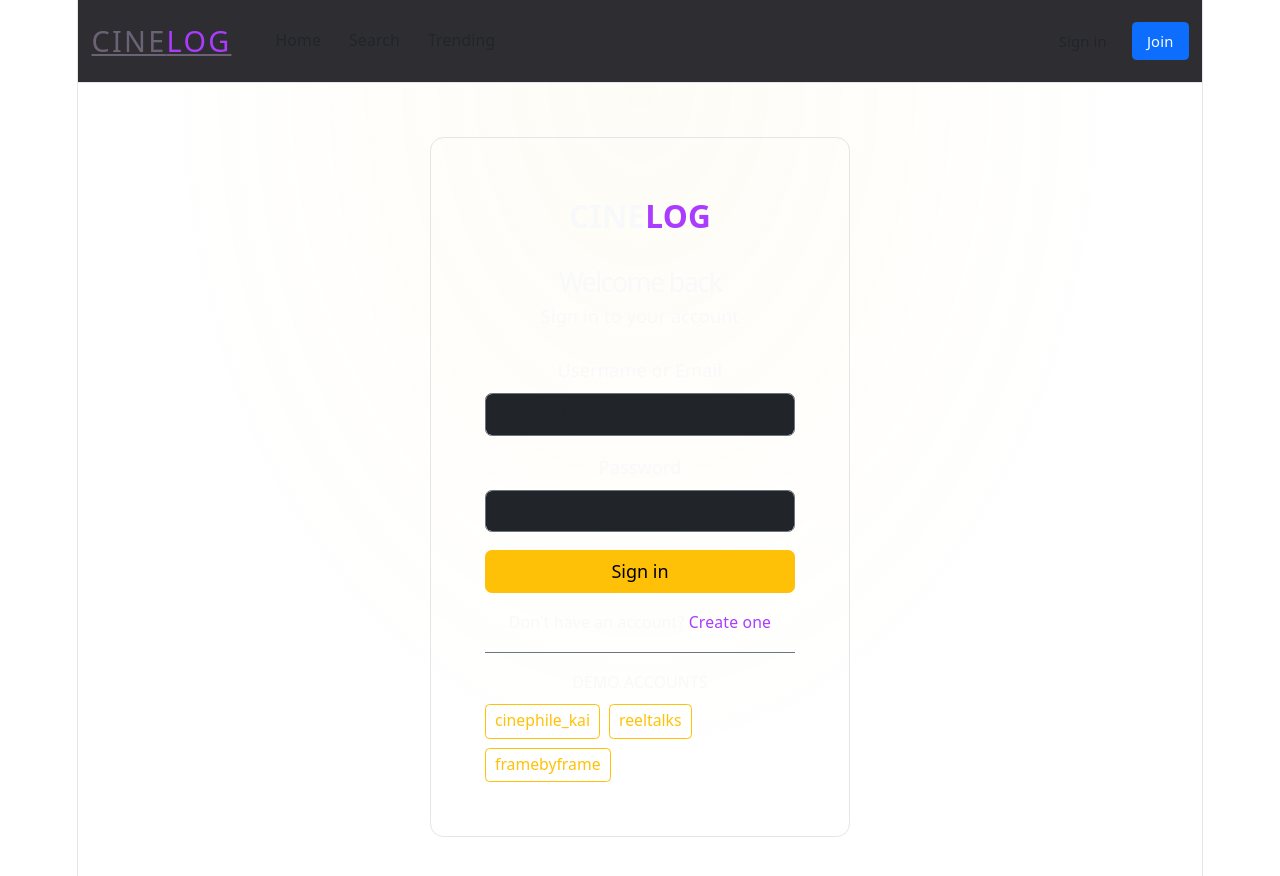
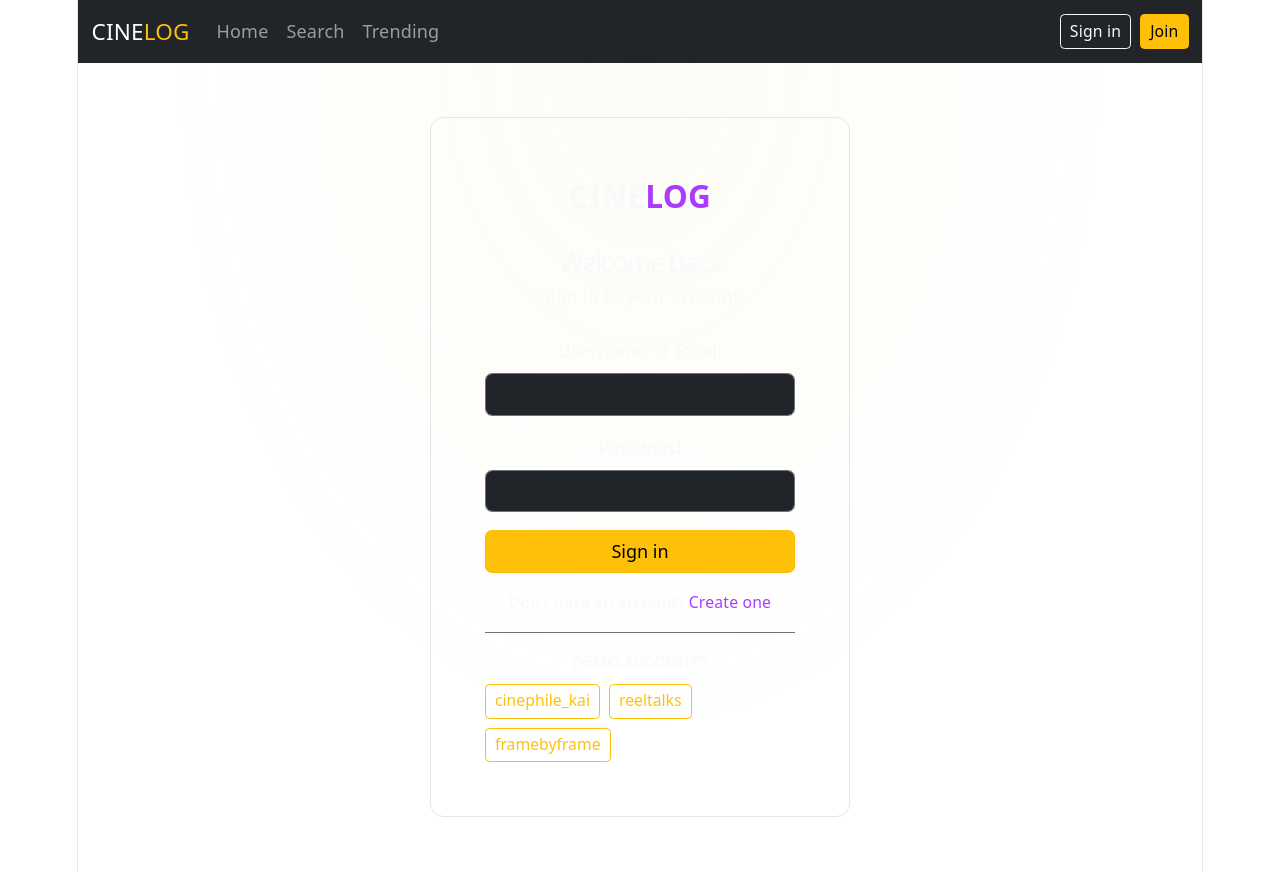
Before and after one commit to DaiPhucVu/movieProject, a Vue app: page /login in a window 1280 px wide. Shown: the top 876 px of the page. Built offline with nearby package versions, Linux system fonts and the light colour scheme.

Commit message:
edit navbar and home page

```diff
--- a/src/components/NavBar.vue
+++ b/src/components/NavBar.vue
@@ -1,49 +1,49 @@
 <template>
-  <nav class="navbar">
-    <div class="container nav-inner">
-      <RouterLink to="/" class="logo">CINE<span>LOG</span></RouterLink>
+  <nav class="navbar navbar-expand-md navbar-dark bg-dark sticky-top">
+    <div class="container">
 
-      <div class="nav-links">
-        <RouterLink to="/" class="nav-link">Home</RouterLink>
+      <!-- Logo -->
+      <RouterLink to="/" class="navbar-brand">
+        CINE<span class="text-warning">LOG</span>
+      </RouterLink>
+
+      <!-- Toggler for mobile -->
+      <button class="navbar-toggler" type="button" @click="menuOpen = !menuOpen">
+        <span class="navbar-toggler-icon"></span>
+      </button>
+
+      <!-- Navbar links -->
+      <div :class="['collapse navbar-collapse', menuOpen ? 'show' : '']">
+        <ul class="navbar-nav me-auto mb-2 mb-md-0">
+          <li class="nav-item">
+            <RouterLink to="/" class="nav-link" exact>Home</RouterLink>
+          </li>
+          <li class="nav-item">
             <RouterLink to="/search" class="nav-link">Search</RouterLink>
+          </li>
+          <li class="nav-item">
             <RouterLink to="/trending" class="nav-link">Trending</RouterLink>
-        <RouterLink v-if="auth.isAuthenticated" to="/watchlist" class="nav-link">Watchlist</RouterLink>
-      </div>
+          </li>
+          <li class="nav-item" v-if="auth.isAuthenticated">
+            <RouterLink to="/watchlist" class="nav-link">Watchlist</RouterLink>
+          </li>
+        </ul>
 
-      <div class="nav-actions">
+        <!-- User actions -->
+        <div class="d-flex align-items-center gap-2">
           <template v-if="auth.isAuthenticated">
-          <RouterLink :to="`/profile/${auth.user.username}`" class="avatar-link">
-            <img :src="auth.user.avatar" :alt="auth.user.displayName" class="nav-avatar" />
-            <span class="nav-username">{{ auth.user.displayName }}</span>
+            <RouterLink :to="`/profile/${auth.user.username}`" class="d-flex align-items-center gap-2 text-decoration-none text-light">
+              <img :src="auth.user.avatar" :alt="auth.user.displayName" class="rounded-circle" style="width:32px; height:32px; object-fit:cover; border:2px solid #ffc107;" />
+              <span>{{ auth.user.displayName }}</span>
             </RouterLink>
-          <button class="btn btn-ghost btn-sm" @click="handleLogout">Sign out</button>
+            <button class="btn btn-outline-warning btn-sm" @click="handleLogout">Sign out</button>
           </template>
           <template v-else>
-          <RouterLink to="/login" class="btn btn-ghost btn-sm">Sign in</RouterLink>
-          <RouterLink to="/register" class="btn btn-primary btn-sm">Join</RouterLink>
+            <RouterLink to="/login" class="btn btn-outline-light btn-sm">Sign in</RouterLink>
+            <RouterLink to="/register" class="btn btn-warning btn-sm">Join</RouterLink>
           </template>
         </div>
-
-      <!-- Mobile menu toggle -->
-      <button class="hamburger" @click="menuOpen = !menuOpen" aria-label="Toggle menu">
-        <span></span><span></span><span></span>
-      </button>
       </div>
-
-    <!-- Mobile drawer -->
-    <div v-if="menuOpen" class="mobile-menu">
-      <RouterLink to="/" class="mobile-link" @click="menuOpen = false">Home</RouterLink>
-      <RouterLink to="/search" class="mobile-link" @click="menuOpen = false">Search</RouterLink>
-      <RouterLink to="/trending" class="mobile-link" @click="menuOpen = false">Trending</RouterLink>
-      <RouterLink v-if="auth.isAuthenticated" to="/watchlist" class="mobile-link" @click="menuOpen = false">Watchlist</RouterLink>
-      <template v-if="auth.isAuthenticated">
-        <RouterLink :to="`/profile/${auth.user.username}`" class="mobile-link" @click="menuOpen = false">Profile</RouterLink>
-        <button class="mobile-link" style="text-align:left;width:100%;color:var(--red);" @click="handleLogout">Sign out</button>
-      </template>
-      <template v-else>
-        <RouterLink to="/login" class="mobile-link" @click="menuOpen = false">Sign in</RouterLink>
-        <RouterLink to="/register" class="mobile-link" @click="menuOpen = false">Join</RouterLink>
-      </template>
     </div>
   </nav>
 </template>
@@ -65,49 +65,10 @@ function handleLogout() {
 </script>
 
 <style scoped>
-.navbar {
-  position: sticky; top: 0; z-index: 100;
-  background: rgba(10,10,15,0.85); backdrop-filter: blur(16px);
-  border-bottom: 1px solid var(--border);
+.navbar-nav .nav-link.router-link-active {
+  color: #ffc107 !important; /* highlight active link */
 }
-.nav-inner {
-  display: flex; align-items: center; gap: 32px;
-  height: 64px;
-}
-.logo {
-  font-family: var(--font-display);
-  font-size: 1.6rem; letter-spacing: 0.08em; color: var(--text);
-  flex-shrink: 0;
-}
-.logo span { color: var(--accent); }
-.nav-links { display: flex; gap: 4px; flex: 1; }
-.nav-link {
-  padding: 6px 12px; border-radius: 6px;
-  font-size: 0.875rem; color: var(--text-muted);
-  transition: all var(--transition);
-}
-.nav-link:hover, .nav-link.router-link-active { color: var(--text); background: var(--surface); }
-.nav-actions { display: flex; align-items: center; gap: 10px; margin-left: auto; }
-.avatar-link { display: flex; align-items: center; gap: 8px; }
-.nav-avatar { width: 30px; height: 30px; border-radius: 50%; object-fit: cover; border: 2px solid var(--accent); }
-.nav-username { font-size: 0.875rem; color: var(--text-muted); }
-.btn-sm { padding: 7px 14px; font-size: 0.82rem; }
-.hamburger { display: none; flex-direction: column; gap: 5px; padding: 6px; background: none; border: none; cursor: pointer; margin-left: auto; }
-.hamburger span { display: block; width: 22px; height: 2px; background: var(--text); border-radius: 2px; }
-.mobile-menu {
-  display: flex; flex-direction: column;
-  border-top: 1px solid var(--border);
-  background: var(--bg2); padding: 12px 0;
-}
-.mobile-link {
-  padding: 12px 24px; font-size: 0.95rem; color: var(--text-muted);
-  display: block; background: none; border: none; cursor: pointer;
-  font-family: var(--font-body);
-  transition: color var(--transition);
-}
-.mobile-link:hover { color: var(--text); }
-@media (max-width: 768px) {
-  .nav-links, .nav-actions { display: none; }
-  .hamburger { display: flex; }
+.navbar-nav .nav-link:hover {
+  color: #ffc107 !important;
 }
 </style>
--- a/src/views/HomeView.vue
+++ b/src/views/HomeView.vue
@@ -1,38 +1,31 @@
 <template>
   <div class="home">
     <!-- Hero Section -->
-    <section class="hero position-relative d-flex align-items-end" style="min-height: 70vh;">
-      <div class="hero-bg position-absolute inset-0">
-        <img :src="featured.backdrop" :alt="featured.title" class="w-100 h-100 object-fit-cover opacity-25" />
-        <div class="hero-gradient position-absolute inset-0"></div>
+    <section class="hero position-relative">
+      <img :src="featured.backdrop" :alt="featured.title" class="w-100 hero-img" />
+      <div class="hero-gradient position-absolute top-0 start-0 w-100 h-100"></div>
+      <div class="container hero-content position-relative text-light py-5">
+        <div class="d-flex align-items-center gap-3 mb-3">
+          <span class="badge bg-warning text-dark">{{ featured.type === 'tv' ? 'TV Series' : 'Film' }}</span>
+          <span class="fw-semibold">{{ featured.year }}</span>
         </div>
-
-      <div class="container position-relative pb-5">
-        <div class="row">
-          <div class="col-12 col-md-8">
-            <div class="hero-meta d-flex align-items-center gap-2 mb-2">
-              <span class="badge bg-primary">{{ featured.type === 'tv' ? 'TV Series' : 'Film' }}</span>
-              <span class="text-muted small">{{ featured.year }}</span>
-            </div>
-
-            <h1 class="hero-title display-1">{{ featured.title }}</h1>
-            <p class="text-muted">{{ featured.synopsis }}</p>
-
+        <h1 class="display-4 fw-bold">{{ featured.title }}</h1>
+        <p class="lead text-light" style="max-width: 600px;">{{ featured.synopsis }}</p>
         <div class="d-flex align-items-center gap-2 mb-3">
           <span class="text-warning fs-5">★</span>
-              <span class="fw-semibold fs-4 text-warning">{{ featured.rating }}</span>
-              <span class="text-muted">/10</span>
-              <span class="small text-muted ms-1">{{ featured.reviewCount }} reviews</span>
+          <span class="fw-semibold">{{ featured.rating }}</span>
+          <span class="text-light">/10</span>
+          <span class="text-light ms-2">{{ featured.reviewCount }} reviews</span>
         </div>
-
-            <div class="d-flex flex-wrap gap-2">
+        <div class="d-flex gap-2 flex-wrap">
           <RouterLink :to="`/media/${featured.id}`" class="btn btn-primary">View Details</RouterLink>
-              <button v-if="auth.isAuthenticated" class="btn btn-outline-light"
-                @click="mediaStore.toggleWatchlist(featured.id)">
+          <button
+            v-if="auth.isAuthenticated"
+            class="btn btn-outline-light"
+            @click="mediaStore.toggleWatchlist(featured.id)"
+          >
             {{ mediaStore.isInWatchlist(featured.id) ? '✓ In Watchlist' : '+ Watchlist' }}
           </button>
-            </div>
-          </div>
         </div>
       </div>
     </section>
@@ -40,31 +33,39 @@
     <!-- Trending Section -->
     <section class="section py-5">
       <div class="container">
-        <h2 class="section-title mb-4">Trending <span>Now</span></h2>
+        <h2 class="mb-4 text-light">Trending <span class="text-warning">Now</span></h2>
         <div class="row g-3">
           <div class="col-6 col-sm-4 col-md-3 col-lg-2" v-for="m in mediaStore.trending" :key="m.id">
             <MediaCard :media="m" />
           </div>
         </div>
         <div class="text-center mt-4">
-          <RouterLink to="/trending" class="btn btn-outline-secondary">See all trending →</RouterLink>
+          <RouterLink to="/trending" class="btn btn-outline-light">See all trending →</RouterLink>
         </div>
       </div>
     </section>
 
-    <!-- Latest Reviews Section -->
+    <!-- Recent Reviews Section -->
     <section class="section py-5">
       <div class="container">
-        <h2 class="section-title mb-4">Latest <span>Reviews</span></h2>
-        <div class="row gy-3">
-          <div v-for="review in recentReviews" :key="review.id" class="col-12">
-            <div class="d-flex flex-wrap flex-md-nowrap align-items-start gap-3">
+        <h2 class="mb-4 text-light">Latest <span class="text-warning">Reviews</span></h2>
+        <div class="row g-3">
+          <div class="col-12 col-md-6 col-lg-4" v-for="review in recentReviews" :key="review.id">
+            <div class="bg-dark rounded p-3 h-100">
               <ReviewCard :review="review" />
-              <div class="text-center" style="width:80px;">
-                <RouterLink :to="`/media/${review.mediaId}`" class="d-flex flex-column gap-1">
-                  <img :src="getMedia(review.mediaId)?.poster" :alt="getMedia(review.mediaId)?.title"
-                    class="img-fluid rounded border" />
-                  <span class="small text-muted">{{ getMedia(review.mediaId)?.title }}</span>
+              <div class="d-flex align-items-center mt-2 gap-2">
+                <RouterLink
+                  :to="`/media/${review.mediaId}`"
+                  class="text-decoration-none text-light d-flex flex-column align-items-center"
+                  style="width: 80px;"
+                >
+                  <img
+                    :src="getMedia(review.mediaId)?.poster"
+                    :alt="getMedia(review.mediaId)?.title"
+                    class="img-fluid rounded"
+                    style="height: 120px; object-fit: cover;"
+                  />
+                  <small class="text-muted text-center mt-1">{{ getMedia(review.mediaId)?.title }}</small>
                 </RouterLink>
               </div>
             </div>
@@ -85,32 +86,78 @@ import ReviewCard from '../components/ReviewCard.vue'
 const mediaStore = useMediaStore()
 const auth = useAuthStore()
 
-const featured = computed(() => mediaStore.movies[1]) // Example: featured movie
+const featured = computed(() => mediaStore.movies[1]) // Oppenheimer as hero
 const recentReviews = computed(() => [...mediaStore.reviews].slice(0, 4))
-function getMedia(id) { return mediaStore.getMovieById(id) }
+
+function getMedia(id) {
+  return mediaStore.getMovieById(id)
+}
 </script>
 
 <style scoped>
-/* Hero background & gradient */
-.hero-bg img {
+/* Hero Section */
+.hero {
+  min-height: 70vh;
+  display: flex;
+  align-items: flex-end;
+  overflow: hidden;
+  position: relative;
+}
+
+.hero-img {
+  position: absolute;
+  inset: 0;
+  width: 100%;
+  height: 100%;
   object-fit: cover;
+  opacity: 0.3;
 }
 
 .hero-gradient {
-  background: linear-gradient(to top, var(--bg, #0a0a0f) 0%, rgba(10,10,15,0.4) 60%, transparent 100%);
+  background: linear-gradient(to top, rgba(10,10,15,0.85) 0%, rgba(10,10,15,0.4) 60%, transparent 100%);
+  z-index: 1;
 }
 
-/* Hero title responsive size */
-.hero-title {
-  font-family: var(--font-display, sans-serif);
-  font-size: clamp(2rem, 6vw, 4rem);
-  line-height: 1.1;
+.hero-content {
+  position: relative;
+  z-index: 2;
 }
 
-/* Responsive spacing for hero */
-@media (max-width: 768px) {
-  .hero-title {
-    font-size: clamp(1.5rem, 5vw, 2.5rem);
+/* Section headings */
+.section h2 {
+  font-family: var(--font-display);
 }
+
+/* Dark mode overrides */
+body, .home {
+  background-color: #0a0a0f;
+  color: #f5f5f5;
+}
+
+.text-light {
+  color: #f5f5f5 !important;
+}
+
+.text-warning {
+  color: #ffc107 !important;
+}
+
+.btn-outline-light {
+  color: #f5f5f5;
+  border-color: #f5f5f5;
+}
+
+.btn-outline-light:hover {
+  background-color: #ffc107;
+  color: #0a0a0f;
+  border-color: #ffc107;
+}
+
+.bg-dark {
+  background-color: #12121a !important;
+}
+
+.bg-dark .text-muted {
+  color: #b0b0b0 !important;
 }
 </style>
```
Lines whose indentation alone changed are shown as unchanged.
